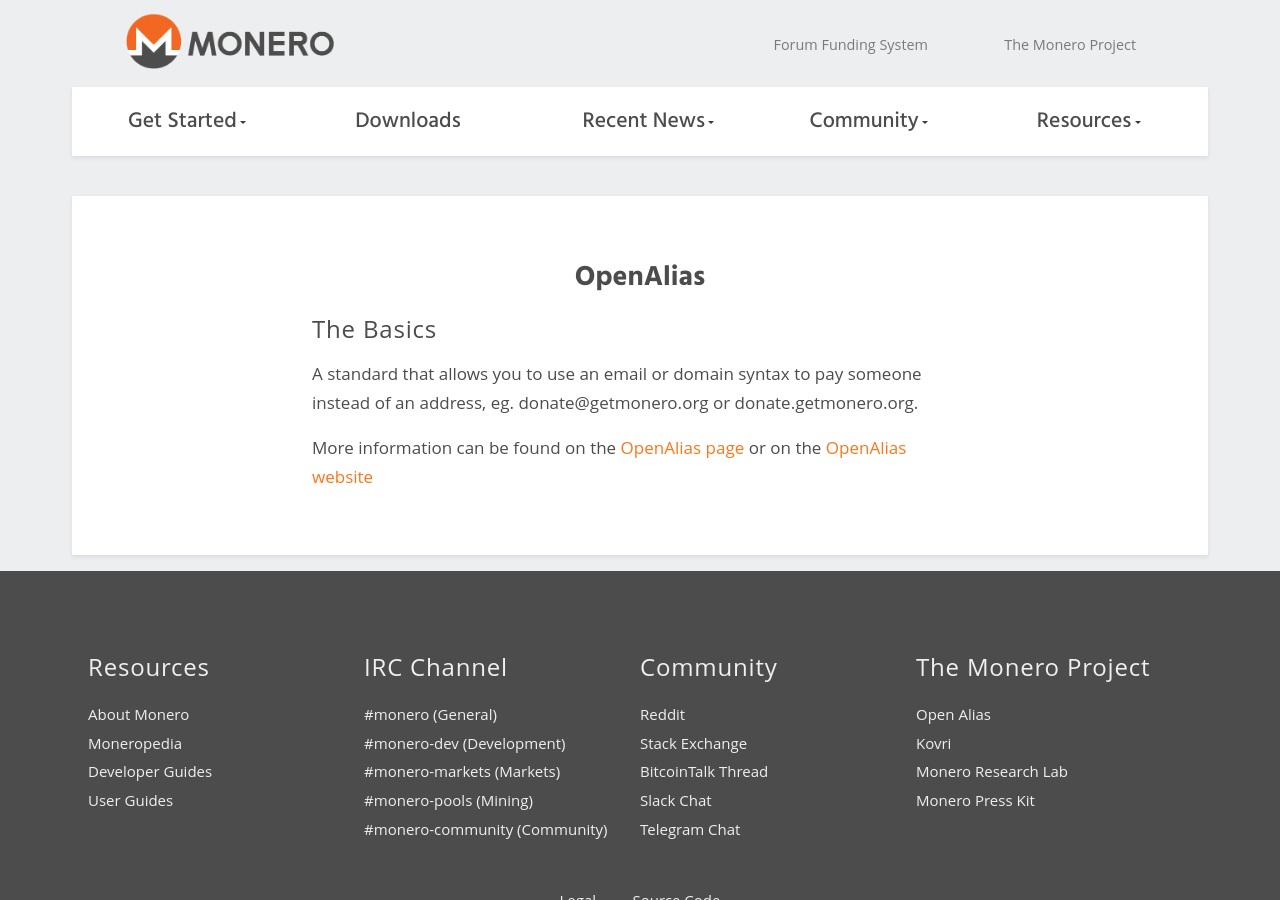
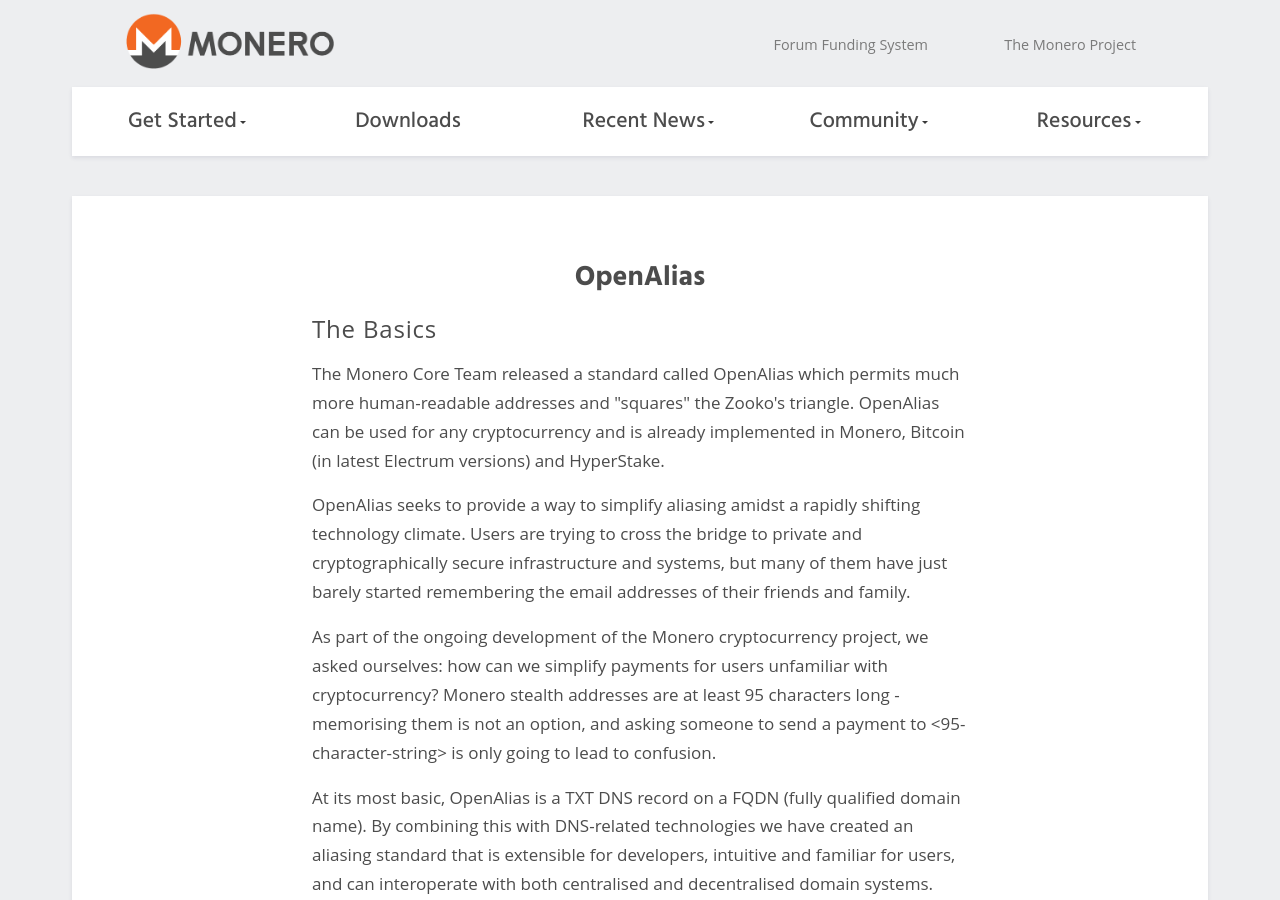
Before and after one commit to apezio/monero-site-new, a Jekyll site: the page built from resources/moneropedia/openalias.md, in a window 1280 px wide and 900 px high. Built offline with Jekyll 4.4.1, drawn with Linux system fonts in a browser that asks for light colours.

Commit message:
Update openalias.md

```diff
--- a/resources/moneropedia/openalias.md
+++ b/resources/moneropedia/openalias.md
@@ -7,6 +7,14 @@
 
 ### The Basics
 
+The Monero Core Team released a standard called OpenAlias which permits much more human-readable addresses and "squares" the Zooko's triangle. OpenAlias can be used for any cryptocurrency and is already implemented in Monero, Bitcoin (in latest Electrum versions) and HyperStake.
+
+OpenAlias seeks to provide a way to simplify aliasing amidst a rapidly shifting technology climate. Users are trying to cross the bridge to private and cryptographically secure infrastructure and systems, but many of them have just barely started remembering the email addresses of their friends and family.
+
+As part of the ongoing development of the Monero cryptocurrency project, we asked ourselves: how can we simplify payments for users unfamiliar with cryptocurrency? Monero stealth addresses are at least 95 characters long - memorising them is not an option, and asking someone to send a payment to <95-character-string> is only going to lead to confusion.
+
+At its most basic, OpenAlias is a TXT DNS record on a FQDN (fully qualified domain name). By combining this with DNS-related technologies we have created an aliasing standard that is extensible for developers, intuitive and familiar for users, and can interoperate with both centralised and decentralised domain systems.
+
 {{ page.summary | capitalize }}.
 
 More information can be found on the [OpenAlias page](/knowledge-base/openalias) or on the [OpenAlias website](https://openalias.org)
```
